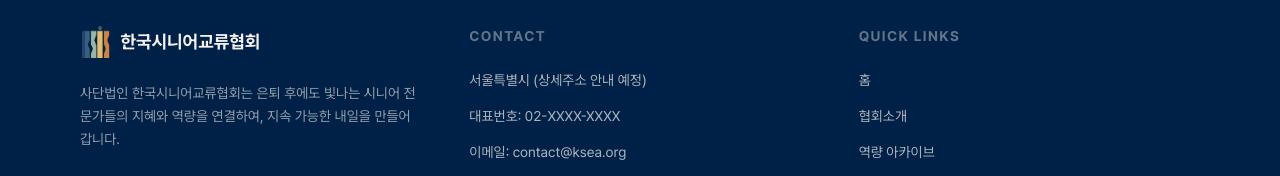
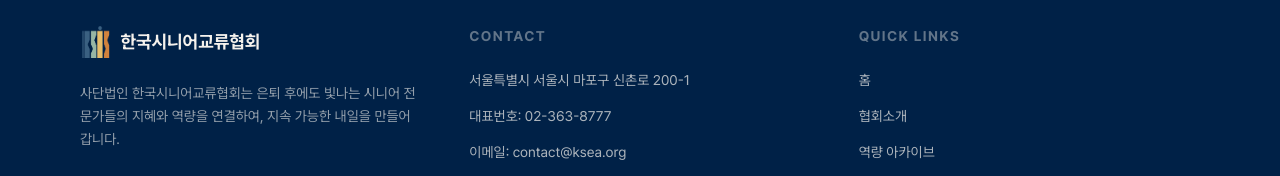
Before and after one commit to HayoungCH00I/KSIS, a React (Vite) app: page / in a window 1280 px wide. Shown: the part 4550-4726 px from the top of the page. Built offline with nearby package versions, Linux system fonts and the light colour scheme.

Commit message:
Update Layout.tsx

```diff
--- a/src/components/Layout.tsx
+++ b/src/components/Layout.tsx
@@ -131,8 +131,8 @@
         <div>
           <h4 className="font-bold mb-6 text-sm uppercase tracking-widest opacity-40">Contact</h4>
           <ul className="space-y-4 text-sm opacity-70">
-            <li>서울특별시 (상세주소 안내 예정)</li>
-            <li>대표번호: 02-XXXX-XXXX</li>
+            <li>서울특별시 서울시 마포구 신촌로 200-1</li>
+            <li>대표번호: 02-363-8777</li>
             <li>이메일: contact@ksea.org</li>
           </ul>
         </div>
```
